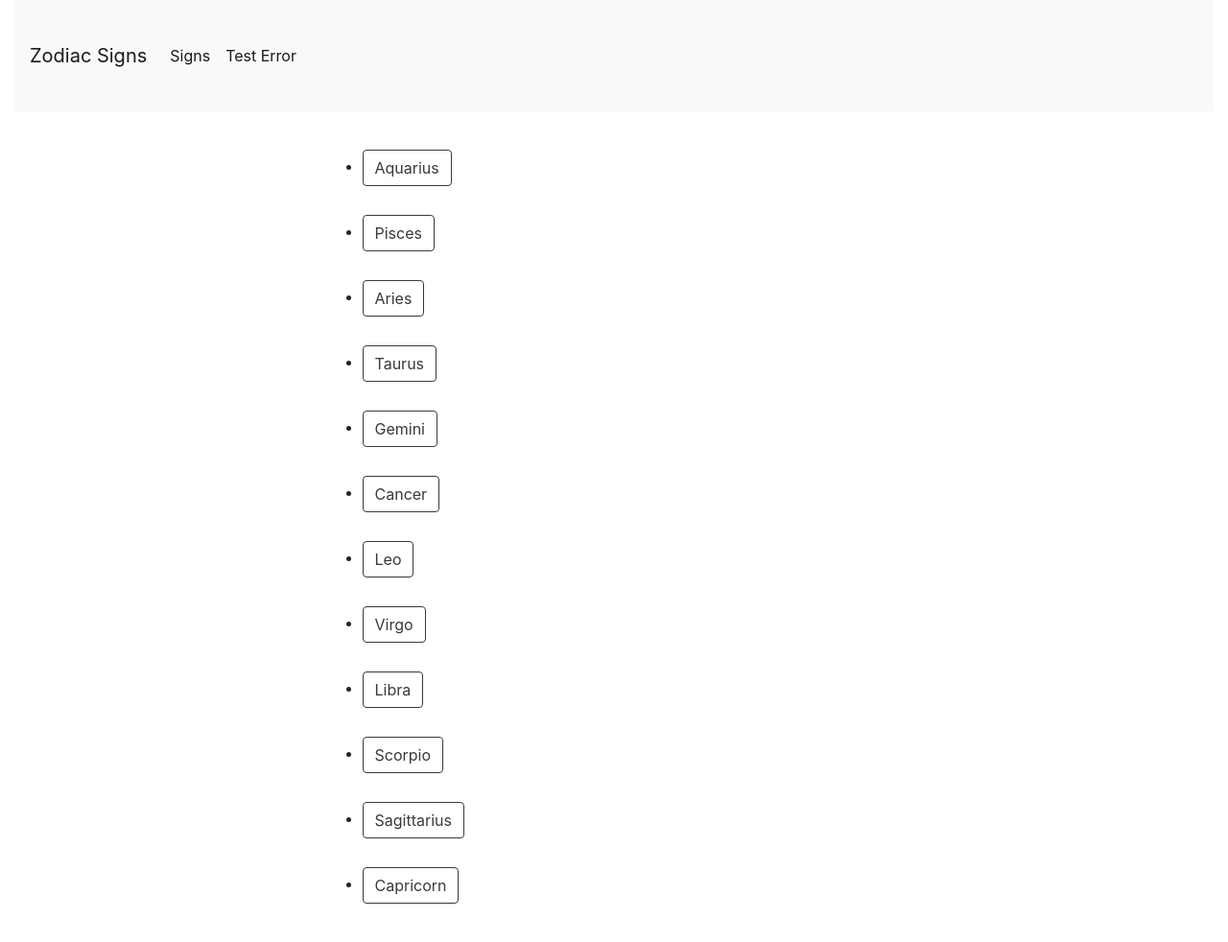
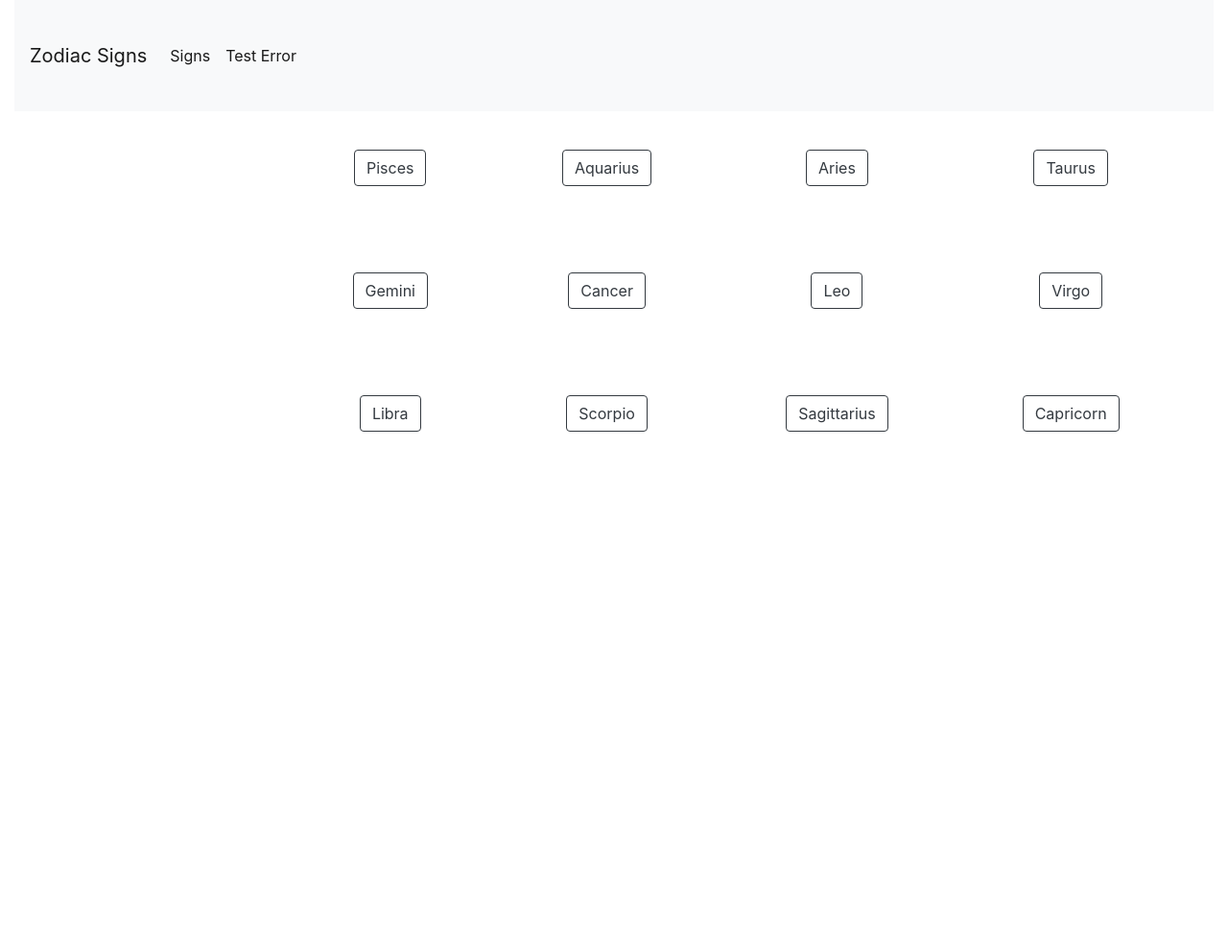
Before and after one commit to Jay-Shah10/nr-zodiac, a Flask app: page /signs/ in a window 1280 px wide. Shown: the whole page at 96% size. After the commit the page ends 450 px from the top, so only its background shows below. Run offline with Flask 2, Linux system fonts and the light colour scheme; some libraries are stand-ins or nearby versions.

Commit message:
updated to grid format.

```diff
--- a/templates/signs.html
+++ b/templates/signs.html
@@ -7,21 +7,21 @@
 
 {% block content %}
 
-<div id=signs>
-	<ul>
-		<li><a href="{{ url_for( 'aquarius' ) }}" class="btn btn-outline-dark" role="button" aria-pressed="true">Aquarius</a></li>
-		<li><a href="{{ url_for( 'pisces' ) }}" class="btn btn-outline-dark" role="button" aria-pressed="true">Pisces</a></li>
-		<li><a href="{{ url_for( 'aries' ) }}" class="btn btn-outline-dark" role="button" aria-pressed="true">Aries</a></li>
-		<li><a href="{{ url_for( 'taurus' ) }}" class="btn btn-outline-dark" role="button" aria-pressed="true">Taurus</a></li>
-		<li><a href="{{ url_for( 'gemini' ) }}" class="btn btn-outline-dark" role="button" aria-pressed="true">Gemini</a></li>
-		<li><a href="{{ url_for( 'cancer' ) }}" class="btn btn-outline-dark" role="button" aria-pressed="true">Cancer</a></li>
-		<li><a href="{{ url_for( 'leo' ) }}" class="btn btn-outline-dark" role="button" aria-pressed="true">Leo</a></li>
-		<li><a href="{{ url_for( 'virgo' ) }}" class="btn btn-outline-dark" role="button" aria-pressed="true">Virgo</a></li>
-		<li><a href="{{ url_for( 'libra' ) }}" class="btn btn-outline-dark" role="button" aria-pressed="true">Libra</a></li>
-		<li><a href="{{ url_for( 'scorpio' ) }}" class="btn btn-outline-dark" role="button" aria-pressed="true">Scorpio</a></li>
-		<li><a href="{{ url_for( 'sagittarius' ) }}" class="btn btn-outline-dark" role="button" aria-pressed="true">Sagittarius</a></li>
-		<li><a href="{{ url_for( 'capricorn' ) }}" class="btn btn-outline-dark" role="button" aria-pressed="true">Capricorn</a></li>
-	</ul>
+<div class="grid-container">
+
+	<div class="grid-item"><a href="{{ url_for( 'pisces' ) }}" class="btn btn-outline-dark" role="button" aria-pressed="true">Pisces</a></div>
+	<div class="grid-item"><a href="{{ url_for( 'aquarius' ) }}" class="btn btn-outline-dark" role="button" aria-pressed="true">Aquarius</a></div>
+	<div class="grid-item"><a href="{{ url_for( 'aries' ) }}" class="btn btn-outline-dark" role="button" aria-pressed="true">Aries</a></div>
+	<div class="grid-item"><a href="{{ url_for( 'taurus' ) }}" class="btn btn-outline-dark" role="button" aria-pressed="true">Taurus</a></div>
+	<div class="grid-item"><a href="{{ url_for( 'gemini' ) }}" class="btn btn-outline-dark" role="button" aria-pressed="true">Gemini</a></div>
+	<div class="grid-item"><a href="{{ url_for( 'cancer' ) }}" class="btn btn-outline-dark" role="button" aria-pressed="true">Cancer</a></div>
+	<div class="grid-item"><a href="{{ url_for( 'leo' ) }}" class="btn btn-outline-dark" role="button" aria-pressed="true">Leo</a></div>
+	<div class="grid-item"><a href="{{ url_for( 'virgo' ) }}" class="btn btn-outline-dark" role="button" aria-pressed="true">Virgo</a></div>
+	<div class="grid-item"><a href="{{ url_for( 'libra' ) }}" class="btn btn-outline-dark" role="button" aria-pressed="true">Libra</a></div>
+	<div class="grid-item"><a href="{{ url_for( 'scorpio' ) }}" class="btn btn-outline-dark" role="button" aria-pressed="true">Scorpio</a></div>
+	<div class="grid-item"><a href="{{ url_for( 'sagittarius' ) }}" class="btn btn-outline-dark" role="button" aria-pressed="true">Sagittarius</a></div>
+	<div class="grid-item"><a href="{{ url_for( 'capricorn' ) }}" class="btn btn-outline-dark" role="button" aria-pressed="true">Capricorn</a></div>
+
 
 </div>
 
```
